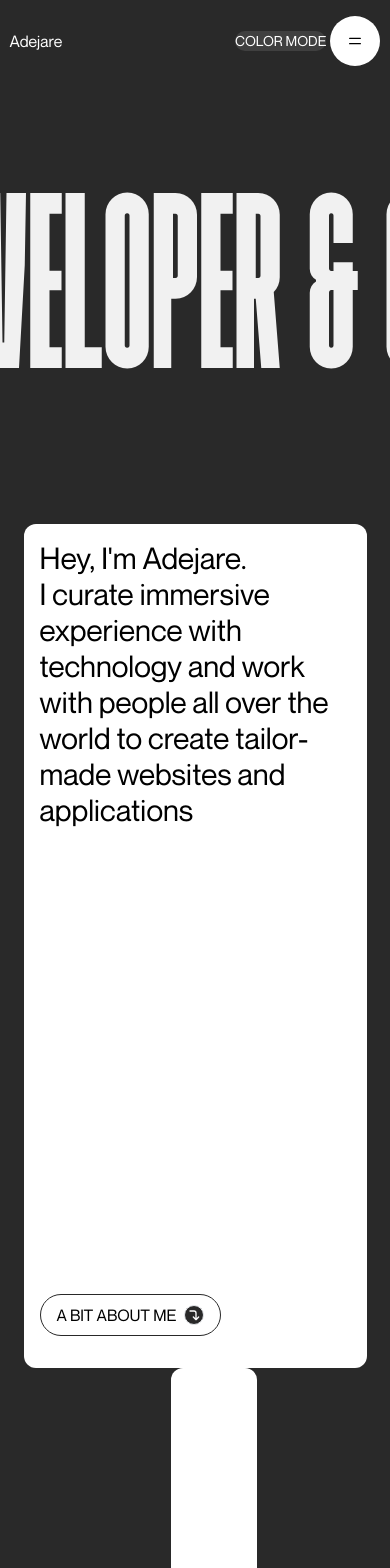
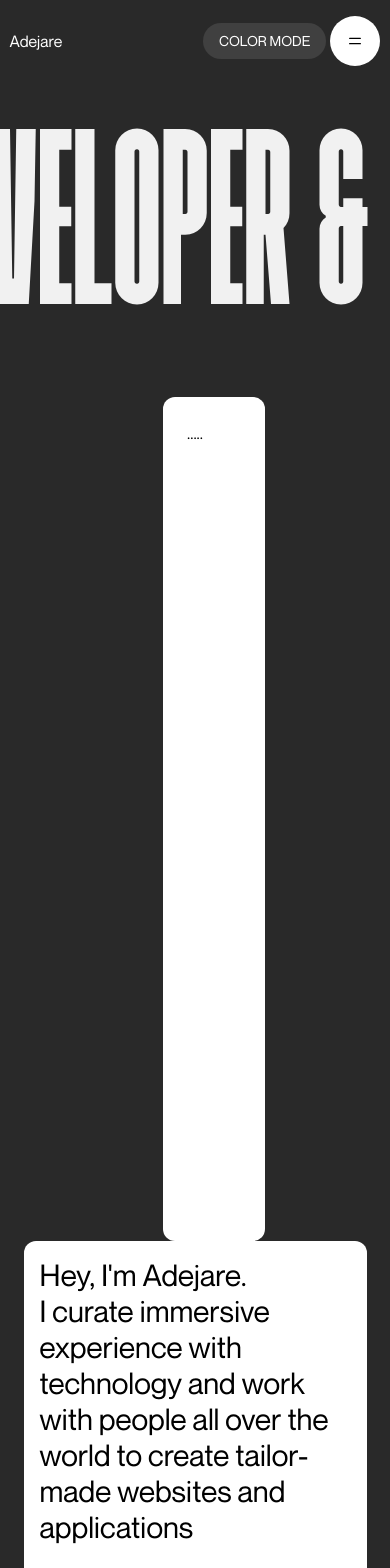
Before and after one commit to Dejare/dejj-23, a React (Create React App) app: page / in a window 390 px wide. Shown: the top 1568 px of the page. Built offline with nearby package versions, Linux system fonts and the light colour scheme.

Commit message:
fixing responsiveness

```diff
--- a/src/App.js
+++ b/src/App.js
@@ -9,7 +9,7 @@ const App = () => {
       <header className="w-screen justify-between">
         <label htmlFor="logo">Adejare</label>
         <div className="flex flex-row items-center">
-          <button className="md:px-5 md:py-2 rounded-full bg-neutral-700 text-white text-sm md:mr-5 mr-1">
+          <button className="md:px-5 md:py-2 py-2 px-4 rounded-full bg-neutral-700 text-white text-sm md:mr-5 mr-1">
             COLOR MODE
           </button>
           <nav>
@@ -22,7 +22,7 @@ const App = () => {
       <div>
         {/* hero */}
         <div data-scroll-speed="2" data-scroll>
-          <div className="relative w-screen   md:h-[60vh] h-[50vh] flex items-center z-[5] text-[#f1f1f1] overflow-hidden">
+          <div className="relative w-screen   md:h-[60vh] h-[35vh] flex items-center z-[5] text-[#f1f1f1] overflow-hidden">
             <div class="inline-flex whitespace-nowrap crawling-line crawling-line--large font-head md:text-[350px] text-[250px] uppercase heading">
               {/* <div
                 class="inline-block align-top animate-[crawling-line_10s_linear_infinite]"
@@ -56,7 +56,7 @@ const App = () => {
 
         {/* images, card */}
         <div className="flex md:flex-row flex-col p-5 w-screen items-center">
-          <div className="md:w-[50vw] w-[98%] h-screen bg-white rounded-xl p-4 flex flex-col items-start justify-between">
+          <div className="md:w-[50vw] w-[98%] h-screen bg-white rounded-xl p-4 flex flex-col items-start justify-between order-2">
             <div>
               <h2 className="text-3xl">
                 Hey, I'm Adejare. <br /> I
@@ -75,7 +75,9 @@ const App = () => {
             </button>
           </div>
           <div>
-            <div className="md:w-[50vw] w-[98%] h-screen bg-white rounded-xl p-6 mx-5 order-1"></div>
+            <div className="md:w-[50vw] w-[98%] h-screen bg-white rounded-xl p-6 mx-5 order-1">
+              <h1>.....</h1>
+            </div>
           </div>
         </div>
       </div>
@@ -88,7 +90,7 @@ const App = () => {
               ABOUT ME
             </h1>
           </div>
-          <p className="md:w-6/12 w-full body md:text-3xl text-xl mr-4">
+          <p className="md:w-6/12 w-full body md:text-3xl text-xl mr-4 md:mt-0 mt-5">
             As a creative developer, I focus on both
             design, development and functionality —
             allowing me to work on projects from concept
@@ -106,7 +108,7 @@ const App = () => {
             </h1>
           </div>
           <div className="md:w-6/12 w-full">
-            <p className=" body md:text-3xl  text-xl md:mr-4">
+            <p className=" body md:text-3xl  text-xl md:mr-4 md:mt-0 mt-5">
               As a creative developer, I focus on
               both design, development and
               functionality — allowing me to work on
```
